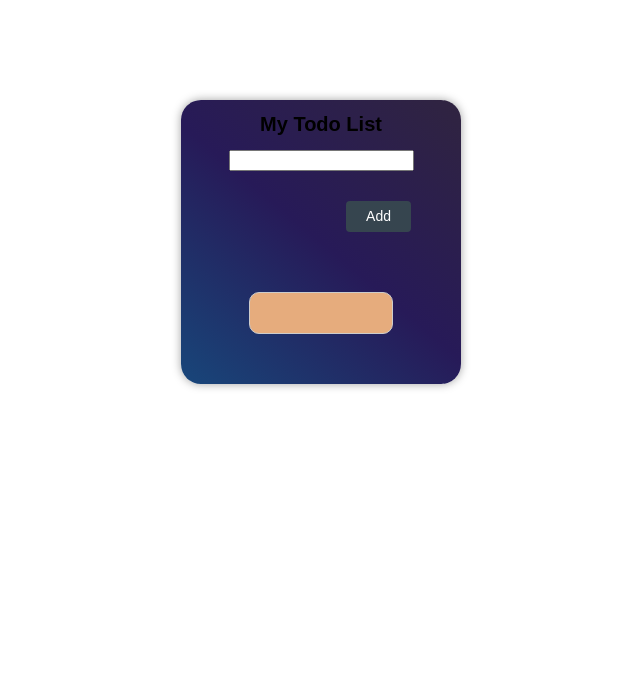
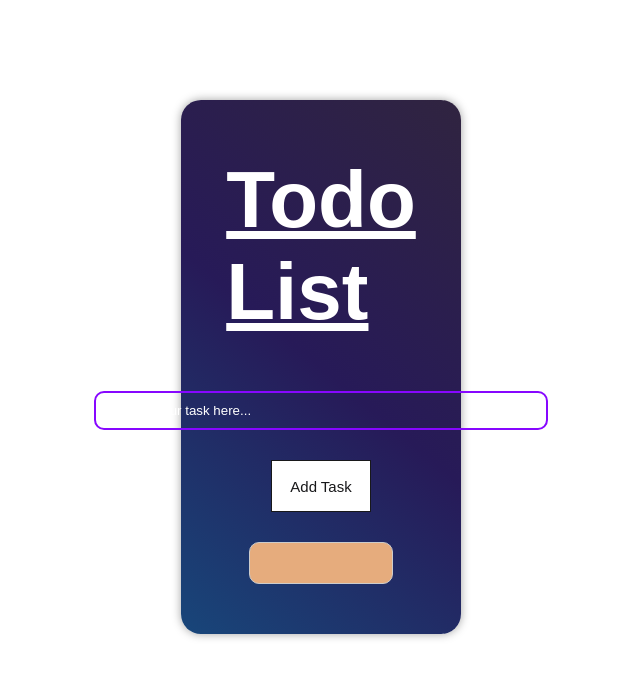
Before and after one commit to damncode12/ToDoList, a React (Create React App) app: page / in a window 1280 px wide. Shown: the top 678 px of the page, without its empty margins (319-959 px from the left). Built offline with nearby package versions, Linux system fonts and the light colour scheme.

Commit message:
Update todo.jsx

```diff
--- a/src/components/todo/todo.jsx
+++ b/src/components/todo/todo.jsx
@@ -27,11 +27,9 @@ class Todo extends Component {
   render() {
     return (
       <div className="todo">
-        <h1>My Todo List</h1>
-        <input type="text" onChange={this.handleChange} placeholder='Write your task here...'/>
-        <button className="add-button" onClick={this.addTodo}>
-          Add
-        </button>
+        <h1 id='head'>Todo List</h1>
+        <input type="text" onChange={this.handleChange} className='input' placeholder='Write your task here...'/>
+        <button onClick={this.addTodo}><span class="text">Add Task</span><span>Added!</span></button>
         <ul>
           {this.state.todos.map((todo, index) => (
             <li key={index}>
```
